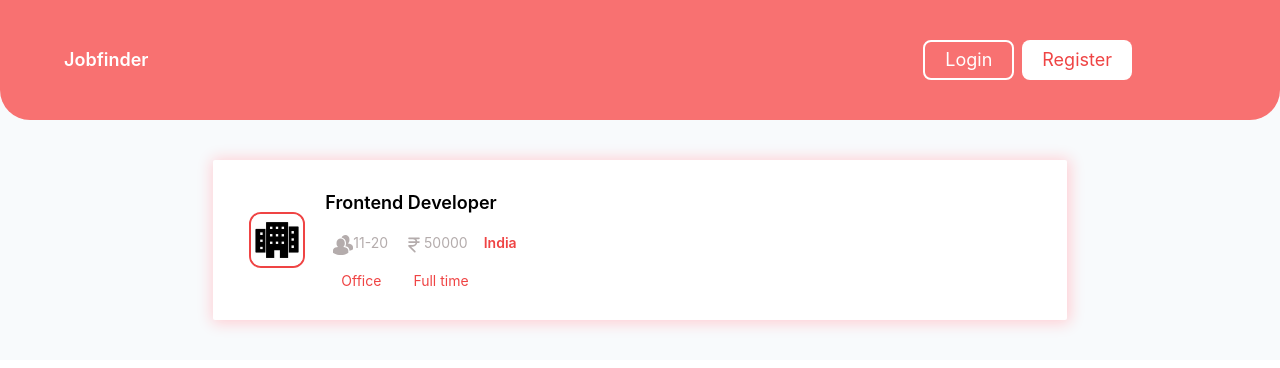
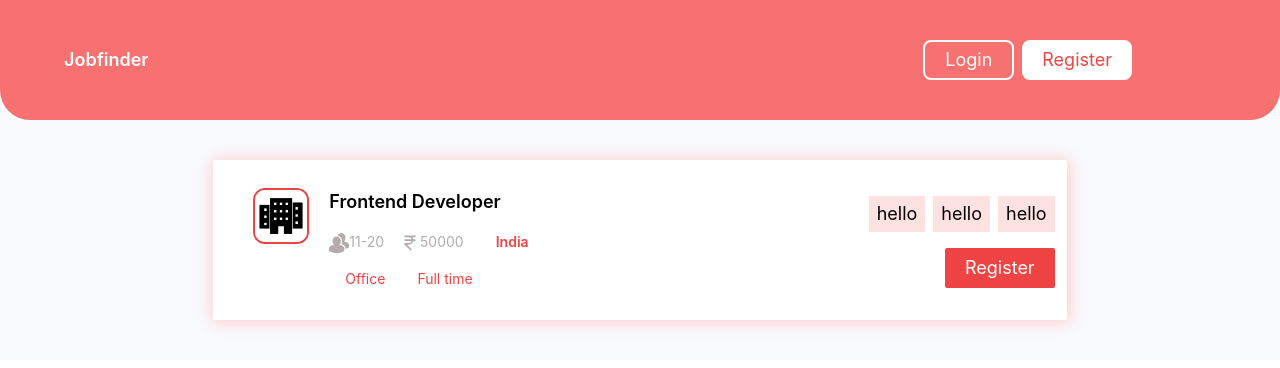
Before and after one commit to Kushagr06/jobsite, a React (Create React App) app: page / in a window 1280 px wide. Shown: the top 368 px of the page. Built offline with nearby package versions, Linux system fonts and the light colour scheme.

Commit message:
tag done

```diff
--- a/src/App.css
+++ b/src/App.css
@@ -26,6 +26,3 @@
 #jobCard{
   box-shadow: 1px 1px 15px 2px #ffcdd2;
 }
-#jobCard:hover> #jobCard-indicator{
-  background-color:#f44336;
-}
--- a/src/components/JobCard.js
+++ b/src/components/JobCard.js
@@ -4,36 +4,40 @@ import icon from '../assets/icon.jpg'
 function JobCard() {
   return (
 
-    <div className='h-[20vh] w-2/3 my-10 rounded-sm flex bg-white' id="jobCard">
-      <div className='h-full duration-100 w-2 rounded-sm' id="jobCard-indicator"/>
-       <div className='flex justify-start my-auto mx-2'>
-        <img src={icon} alt="" className='h-[7vh] w-[7vh] my-auto rounded-xl border-2 border-red-500 mx-5' />
+    <div className='h-[20vh] w-2/3 my-10 rounded-sm mx-1/3 border-l-white border-l-4  bg-white hover:border-l-4 hover:border-red-500 duration-100' id="jobCard">
+
+        <div className=' flex justify-between my-[2.5vh] mx-2'>
+
+        <div className='flex justify-start mx-2'>
+        {/* Company Profile Icon */}
+        <img src={icon} alt="" className='h-[7vh] w-[7vh] my-[1vh] rounded-xl border-2 border-red-500 mx-5' />
+        {/* Main Info */}
         <div className='flex-col justify-center' id="jobCard-generalInfo">
-
+              {/* Job Position */}
               <div className=' font-semibold my-2'>
                 Frontend Developer
               </div>
-
+              {/* Number of joinees */}
               <div className='flex justify-around text-[#b4acac] my-2 text-sm'>
-                    <div className='my-2 mx-2'>
+                    <div className='my-2 '>
                       <span className=' inline-flex align-middle'>
                     <svg fill="#b4acac" width="20px" height="20px" viewBox="0 0 1920 1920" xmlns="http://www.w3.org/2000/svg" stroke="#b4acac"><g id="SVGRepo_bgCarrier" stroke-width="0"></g><g id="SVGRepo_tracerCarrier" stroke-linecap="round" stroke-linejoin="round"></g><g id="SVGRepo_iconCarrier"> <path d="M735.385 336.094c218.24 0 395.977 177.624 395.977 395.976v113.137c0 121.96-56.568 229.78-143.57 302.526 94.13 13.916 187.354 34.959 278.315 64.6 122.414 39.825 204.664 155.676 204.664 288.159v200.364l-26.814 16.63c-148.434 92.32-392.017 202.515-708.572 202.515-174.795 0-439.76-35.186-708.685-202.514L0 1700.856v-189.39c0-140.629 89.264-263.042 221.973-304.79 85.418-26.7 172.533-46.498 260.327-59.509-86.55-72.746-142.891-180.339-142.891-301.96V732.07c0-218.352 177.623-395.976 395.976-395.976ZM1183.405 0c218.24 0 395.976 177.624 395.976 395.977v113.136c0 121.96-56.568 229.893-143.57 302.526 94.13 13.916 187.241 35.072 278.316 64.6 122.413 40.051 204.663 155.79 204.663 288.272v200.364l-26.7 16.631c-77.612 48.31-181.81 101.03-308.183 140.742v-21.723c0-181.696-113.589-340.766-282.727-395.75a1720.133 1720.133 0 0 0-111.553-32.244c35.751-69.805 54.871-147.416 54.871-227.29V732.104c0-250.483-182.036-457.975-420.414-500.175C886.762 95.487 1023.656 0 1183.404 0Z" fill-rule="evenodd"></path> </g></svg>
                     </span>
                     11-20
                     </div>
-
-                  <div className='my-2 mx-2'>
+                    {/* stipend */}
+                  <div className='my-2 mx-4'>
                       <span className=' inline-flex align-middle'>
                       <svg width="20px" height="20px" viewBox="0 0 24 24" fill="none" xmlns="http://www.w3.org/2000/svg"><g id="SVGRepo_bgCarrier" stroke-width="0"></g><g id="SVGRepo_tracerCarrier" stroke-linecap="round" stroke-linejoin="round"></g><g id="SVGRepo_iconCarrier"> <path d="M6 4H10.5M10.5 4C12.9853 4 15 6.01472 15 8.5C15 10.9853 12.9853 13 10.5 13H6L13 20M10.5 4H18M6 8.5H18" stroke="#b4acac" stroke-width="2" stroke-linecap="round" stroke-linejoin="round"></path> </g></svg>
                     </span>
                     50000
                     </div>
 
-                    <div className='my-2 mx-2 text-red-500 font-semibold'>
+                    <div className='my-2 mx-4 text-red-500 font-semibold'>
                     India
                     </div>
-
                     </div>
+                     {/* Office Location and Details */}
                   <div className='my-2 flex text-sm'>
                     <div className='mx-4 text-red-500'>
                         Office
@@ -42,9 +46,27 @@ function JobCard() {
                         Full time
                     </div>
                   </div>
+
+
+        </div>
+       </div>
+
+       {/* Tags and Join button */}
+       <div className='flex-col justify-between w-auto'>
+        <div className=' my-4 flex justify-end'>
+          <div className=' bg-red-100 px-2 py-1 mx-1'>hello</div>
+          <div className=' bg-red-100 px-2 py-1 mx-1'>hello</div>
+          <div className=' bg-red-100 px-2 py-1 mx-1'>hello</div>
+        </div>
+        <div className='flex justify-end'>
+        <button className="text-white bg-red-500  text-center align-middle px-5 rounded-sm focus:outline-none focus:shadow-outline text-lg w-auto h-[5vh] mx-1 hover:shadow-md  " type="button">
+       Register
+      </button>
       </div>
       </div>
        </div>
+      </div>
+
   )
 }
 
```
Lines whose indentation alone changed are shown as unchanged.
